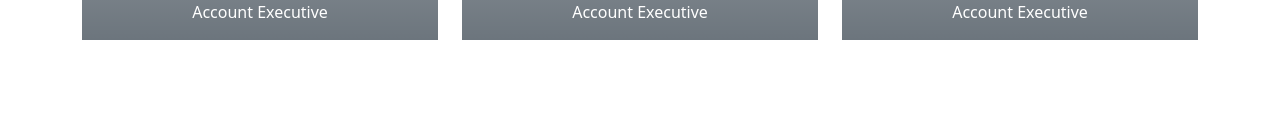
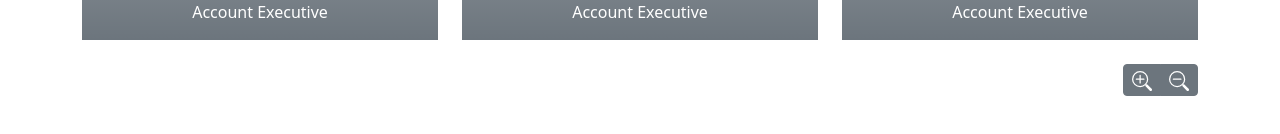
Before and after one commit to mlyczko/org-chartz, a React (Create React App) app: page / in a window 1280 px wide. Shown: the part 352-486 px from the top of the page. Built offline with nearby package versions, Linux system fonts and the light colour scheme.

Commit message:
add zoom

```diff
--- a/src/components/App.js
+++ b/src/components/App.js
@@ -1,12 +1,14 @@
 import 'bootstrap/dist/css/bootstrap.min.css';
 import Header from './Header';
 import Main from './Main';
+import Footer from './Footer';
 
 const App = () => {
   return (
     <div className="App">
       <Header />
       <Main />
+      <Footer />
     </div>
   );
 }
--- /dev/null
+++ b/src/components/Footer/Footer.js
@@ -0,0 +1,15 @@
+import Container from 'react-bootstrap/Container';
+import Zoom from './components/Zoom';
+
+const Footer = () => {
+
+    return (
+        <footer className="mb-5">
+            <Container>
+                <Zoom />
+            </Container>
+        </footer>
+    )
+}
+
+export default Footer;
--- /dev/null
+++ b/src/components/Footer/components/Zoom/Zoom.js
@@ -0,0 +1,15 @@
+import Button from 'react-bootstrap/Button';
+import ButtonGroup from 'react-bootstrap/ButtonGroup';
+import * as Icon from 'react-bootstrap-icons';
+
+const Zoom = () => {
+
+    return (
+        <ButtonGroup size="sm" className="float-end mb-2">
+            <Button variant="secondary"><Icon.ZoomIn color="white" size={20} /></Button>
+            <Button variant="secondary"><Icon.ZoomOut color="white" size={20} /></Button>
+        </ButtonGroup>
+    )
+}
+
+export default Zoom;
--- /dev/null
+++ b/src/components/Footer/components/Zoom/index.js
@@ -0,0 +1 @@
+export { default } from './Zoom';
--- /dev/null
+++ b/src/components/Footer/index.js
@@ -0,0 +1 @@
+export { default } from './Footer';
```
Also changed, not shown: src/components/Header/components/Switch/Switch.scss (indentation only).
